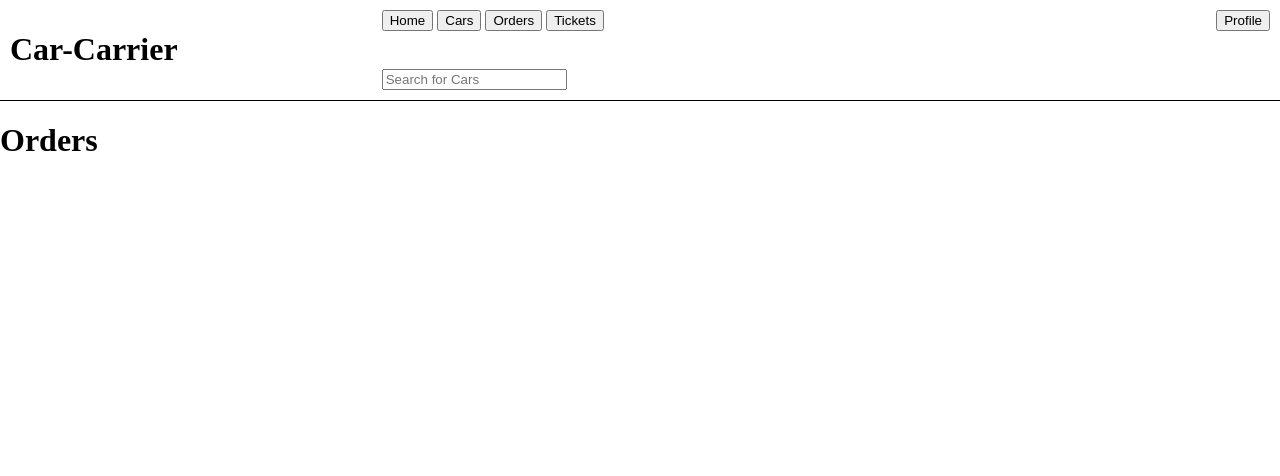
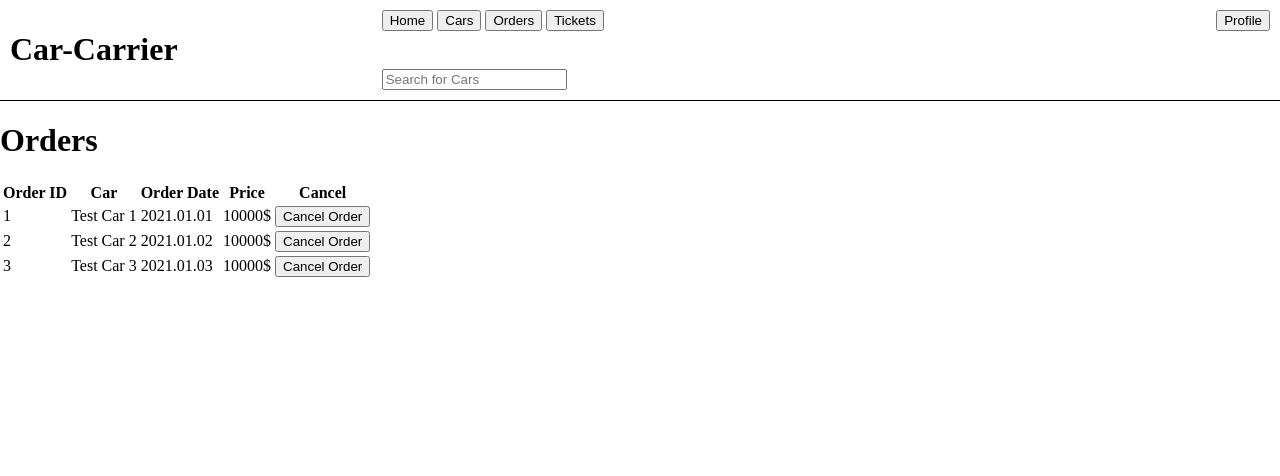
Before and after one commit to hammerhc/Car-Carrier, a Flask app: page /orders in a window 1280 px wide. Shown: the top 476 px of the page. Run offline with Flask 2, Linux system fonts and the light colour scheme.

Commit message:
Updated Orders Page

```diff
--- a/src/static/js/order/orders.js
+++ b/src/static/js/order/orders.js
@@ -0,0 +1,42 @@
+var orderTable = document.getElementById("orderTable");
+
+var orders = [
+    {
+        id: 1,
+        car: "Test Car 1",
+        date: "2021.01.01",
+        price: 10000
+    },
+    {
+        id: 2,
+        car: "Test Car 2",
+        date: "2021.01.02",
+        price: 10000
+    },
+    {
+        id: 3,
+        car: "Test Car 3",
+        date: "2021.01.03",
+        price: 10000
+    }
+]
+
+createCards();
+
+function createCards() {
+    for (var i = 0; i < orders.length; i++) {
+        var row = `<tr>
+                        <td>${orders[i].id}</td>
+                        <td>${orders[i].car}</td>
+                        <td>${orders[i].date}</td>
+                        <td>${orders[i].price}$</td>
+                        <td><button id="cancelOrder${orders[i].id}" onclick="cancelOrder(event)">Cancel Order</button></td>
+                    </tr>`
+
+        orderTable.innerHTML += row;
+    }
+}
+
+function cancelOrder(event) {
+    var orderId = event.target.id.replace("cancelOrder", "");
+}
--- a/src/templates/order/orders.html
+++ b/src/templates/order/orders.html
@@ -6,4 +6,13 @@
 
 {% block content %}
 <h1>Orders</h1>
+<table id="orderTable">
+    <tr>
+        <th>Order ID</th>
+        <th>Car</th>
+        <th>Order Date</th>
+        <th>Price</th>
+        <th>Cancel</th>
+    </tr>
+</table>
 {% endblock %}
```
